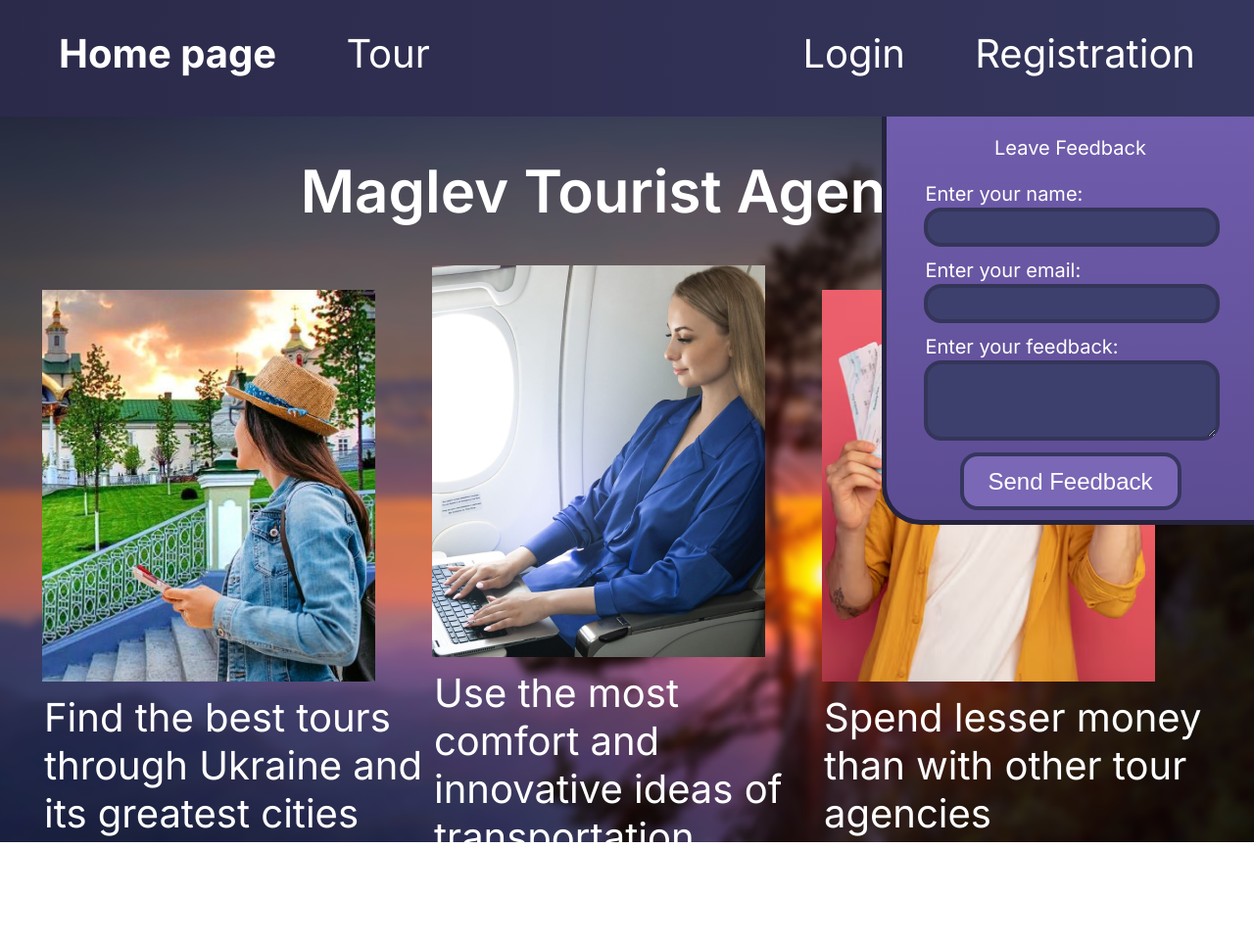
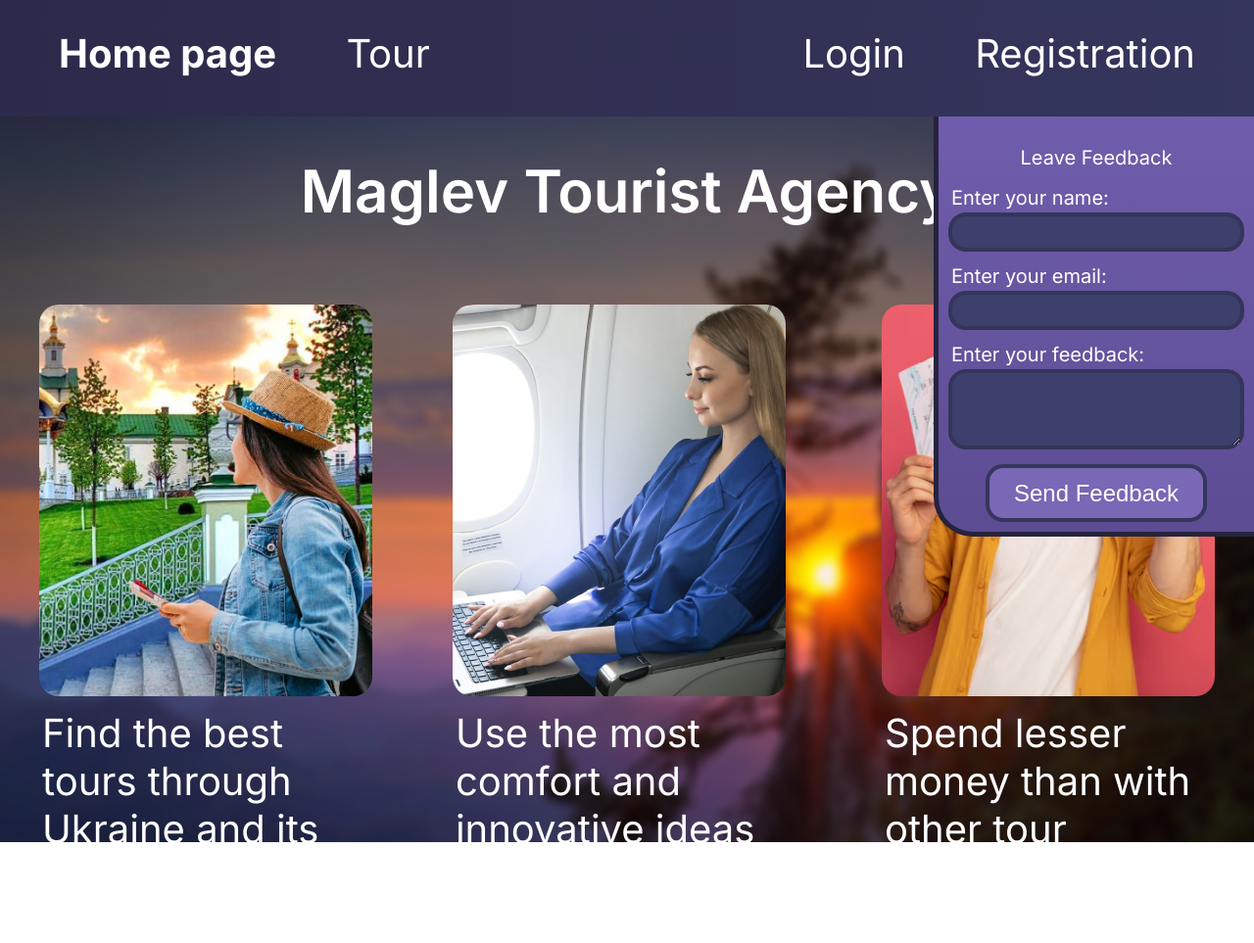
Before and after one commit to Ageev-Danilo/Flask-Figma-Project, a Python web app: template home/templates/home.html in a window 1280 px wide. Shown: the whole page at 98% size. Before the commit the page ends 860 px from the top, so only its background shows below. Run offline with Jinja, Linux system fonts and the light colour scheme; the template is opened without the code that fills it, so the values that code supplies are empty.

Commit message:
Style rework for home page

```diff
--- a/home/templates/home.html
+++ b/home/templates/home.html
@@ -14,19 +14,21 @@ Home page
 
     <h1 class = "name-of-site">Maglev Tourist Agency</h1>
 
-    <div class = "benefit">
-        <img src="static/home/img/1-benefit.png" alt="1-benefit">
-        <p>Find the best tours through Ukraine and its greatest cities</p>
+    <div class = "all-benefits">
+        <div class = "benefit">
+            <img src="static/home/img/1-benefit.png" alt="1-benefit" class = "benefit-img">
+            <p class = "benefit-text">Find the best tours through Ukraine and its greatest cities</p>
 
-    </div>
-    <div class = "benefit">
-        <img src="static/home/img/2-benefit.png" alt="2-benefit">
-        <p>Use the most comfort and innovative ideas of transportation</p>
+        </div>
+        <div class = "benefit">
+            <img src="static/home/img/2-benefit.png" alt="2-benefit" class = "benefit-img">
+            <p class = "benefit-text">Use the most comfort and innovative ideas of transportation</p>
 
-    </div>
-    <div class = "benefit">
-        <img src="static/home/img/3-benefit.png" alt="3-benefit">
-        <p>Spend lesser money than with other tour agencies</p>
+        </div>
+        <div class = "benefit">
+            <img src="static/home/img/3-benefit.png" alt="3-benefit" class = "benefit-img">
+            <p class = "benefit-text">Spend lesser money than with other tour agencies</p>
+        </div>
     </div>
 
 
@@ -36,17 +38,17 @@ Home page
             <p class = 'leave-feedback-text'>Leave Feedback</p>
 
             <div class = 'feedback-form1'>
-                <div class = 'enter-name'>
+                <div class = 'enter-name input-field'>
                     <p>Enter your name:</p>
-                    <input type="text" name = "client_name">
+                    <input type="text" name = "client_name" required>
                 </div>
-                <div class = 'enter-email'>
+                <div class = 'enter-email input-field'>
                     <p>Enter your email:</p>
-                    <input type="text" name = "client_email" >
+                    <input type="text" name = "client_email"  required>
                 </div>
-                <div class = 'enter-feedback'>
+                <div class = 'enter-feedback input-field'>
                 <p>Enter your feedback:</p>
-                <textarea name="client_review" id=""></textarea>
+                <textarea name="client_review" id="" required></textarea>
                 </div>
             </div>
 
--- a/static/home/css/style.css
+++ b/static/home/css/style.css
@@ -30,12 +30,12 @@
     border: #25233E solid 5px;
     border-radius: 0px 0px 0px 40px;
     border-width: 0px 0px 5px 5px;
-    width: 375px;
-    height: 412px ;
+    width: fit-content;
+    height: fit-content;
     align-items: center;
     overflow: hidden;
     flex-direction: column;
-
+    padding: 10px;
 
 }
 
@@ -66,7 +66,7 @@ textarea{
     min-width: 290px;
     min-height: 70px;
     max-width: 290px;
-    max-height: 70px;
+    /* max-height: 70px; */
 }
 
 .leave-feedback-text{
@@ -92,12 +92,19 @@ textarea{
     height: 59px;
     color: white;
     font-size: 24px;
-    margin-bottom: 10px ;
+
+    transition: 0.2s;
+    margin-top: 10px ;
 
 }
+.send-button:hover{
+    transition: 0.3s;
+    background: #8d7ebd;
+}
+
 .feedback-form1{
 
-    width: 80%;
+    width: fit-content;
     margin: auto;
     padding-bottom: calc(0px * var(--size));
     color: white;
@@ -105,20 +112,12 @@ textarea{
     font-weight: 400;
     font-family: Inter;
 }
-.enter-name{
+
+.input-field{
     padding-top: 10px;
     padding-bottom: calc(0px * var(--size));
     font-size: 20px;
-}
-.enter-email{
-    padding-top: 10px;
-    padding-bottom: calc(0px * var(--size));
-    font-size: 20px;
-}
-.enter-feedback{
-    padding-top: 10px;
-    padding-bottom: calc(0px * var(--size));
-    font-size: 20px;
+    width: fit-content;
 }
 
 .all-form{
@@ -130,14 +129,26 @@ textarea{
     font-weight: 700;
 }
 
+.all-benefits{
+    display: flex;
+    flex-direction: row;
+}
+
 .benefit{
     font-weight: 400;
     font-size: 40px;
     max-width: 398px;
+    padding: 40px;
+}
 
+.benefit-img{
+    width: 340px;
+    height: 400px;
+    border-radius: 20px;
 }
+
 p{
-    margin: 2px;
+    margin: 3px;
 }
 
 .success-text{
@@ -146,5 +157,5 @@ p{
     font-weight: 300;
     word-break: normal;
     max-width: 600px;
-    margin: 0px 0px 5px 0px;
+    margin: 5px 0px 5px 0px;
 }
```
Also changed, not shown: instance/data.db.
